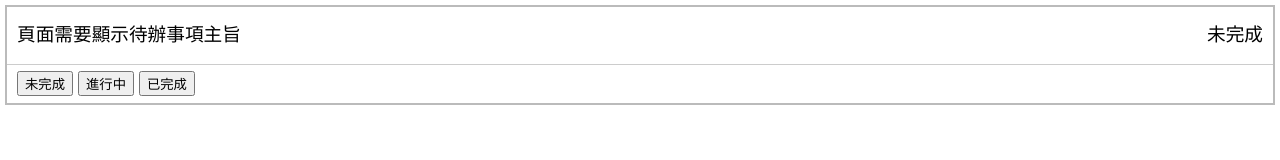
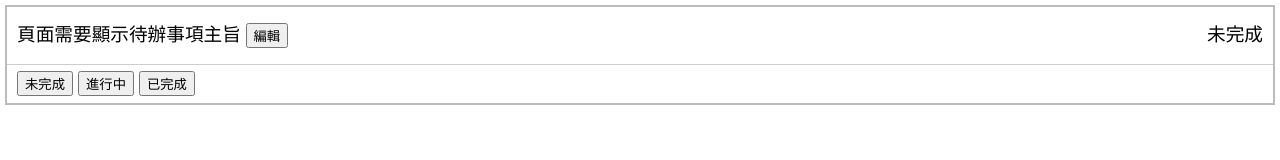
Before and after one commit to Oliver721003/angular-todo-project, an Angular app: page / in a window 1280 px wide. Shown: the top 160 px of the page. Built offline with nearby package versions, Linux system fonts and the light colour scheme.

Commit message:
feat: 單向資料繫結 - 利用屬性繫結控制編輯按鈕是否可使用

```diff
--- a/src/app/task/task/task.component.html
+++ b/src/app/task/task/task.component.html
@@ -1,6 +1,9 @@
 <div class="card">
   <div class="content">
-    <span>{{ task.subject }}</span>
+    <span>
+      {{ task.subject }}
+      <button type="button" [disabled]="task.state === TaskState.Finish">編輯</button>
+    </span>
     <span>{{ getStateDesc() }}</span>
   </div>
   <div class="button">
```
